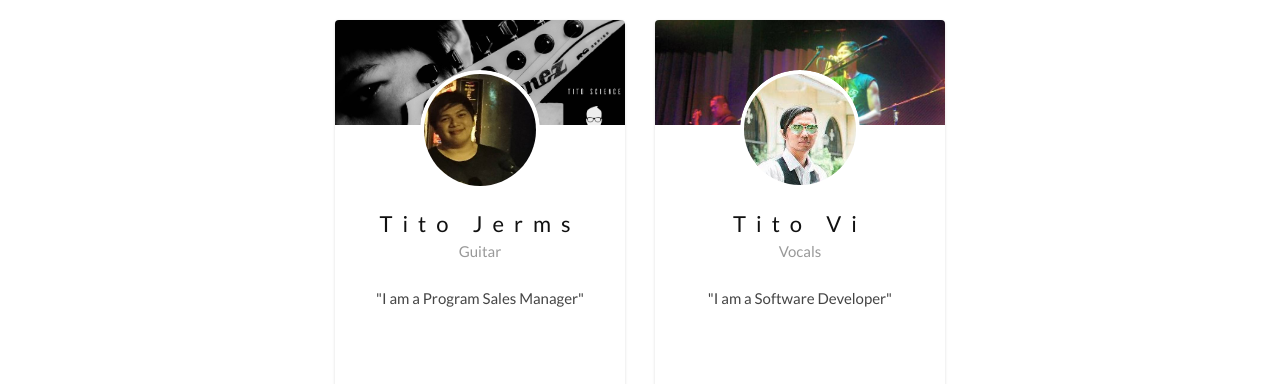
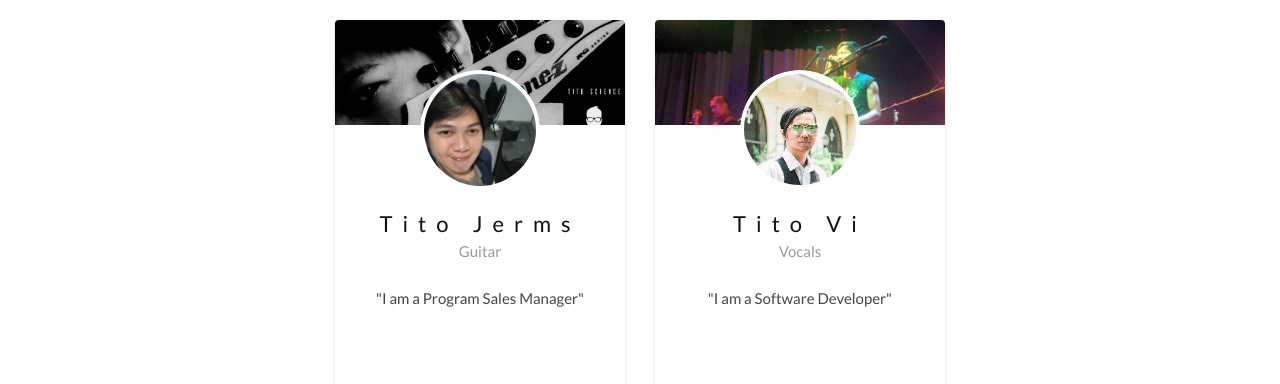
Before and after one commit to TitoScience/tito-site, a website: page index.html in a window 1280 px wide. Shown: the part 1623-2007 px from the top of the page. Drawn offline with nearby package versions, Linux system fonts and the light colour scheme.

Commit message:
changed tito jerms pic again! i forgot!

```diff
--- a/index.html
+++ b/index.html
@@ -1235,7 +1235,7 @@
                                 <img src="img/tito_jerms_bg.jpg" />
                             </div>
                             <div class="user">
-                                <img class="img-circle" src="img/tito_jerms.jpg" />
+                                <img class="img-circle" src="img/tito_jerms3.jpg" />
                             </div>
                             <div class="content">
                                 <div class="main">
```
